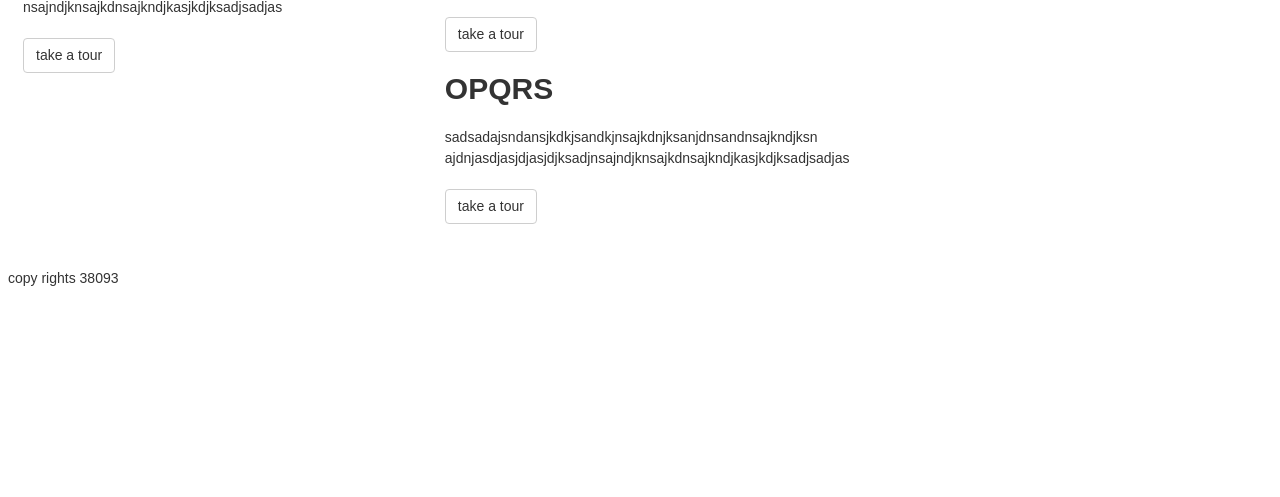
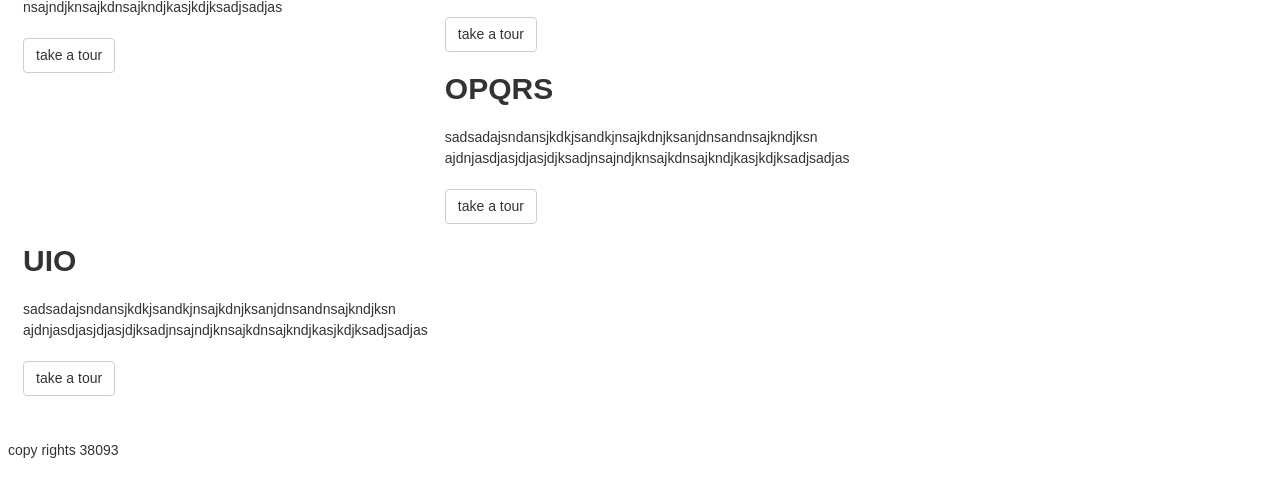
Before and after one commit to jaya-prakash11/sampleproject1, a plain HTML site: page index.html in a window 1280 px wide. Shown: the part 715-1212 px from the top of the page. Before the commit the page ends 1062 px from the top, so only its background shows below. Drawn offline with Linux system fonts and the light colour scheme.

Commit message:
new row added

```diff
--- a/index.html
+++ b/index.html
@@ -57,6 +57,12 @@
                     ajdnjasdjasjdjasjdjksadjnsajndjknsajkdnsajkndjkasjkdjksadjsadjas</p>
                     <a href="#" class="btn-info">take a tour</a>
                 </div>
+                <div class="coll3">
+                    <h2>UIO</h2>
+                    <p>sadsadajsndansjkdkjsandkjnsajkdnjksanjdnsandnsajkndjksn
+                    ajdnjasdjasjdjasjdjksadjnsajndjknsajkdnsajkndjkasjkdjksadjsadjas</p>
+                    <a href="#" class="btn-info">take a tour</a>
+                </div>
             </div>
         </section>
         <div class="clear-fix">
```
